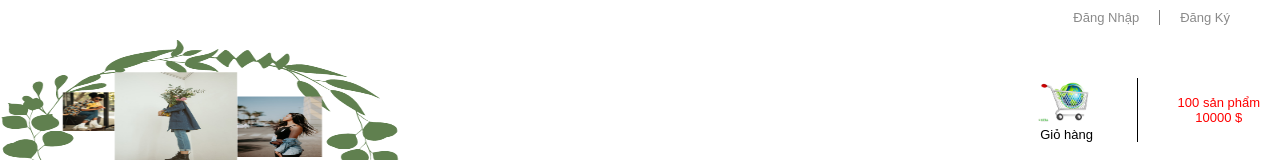
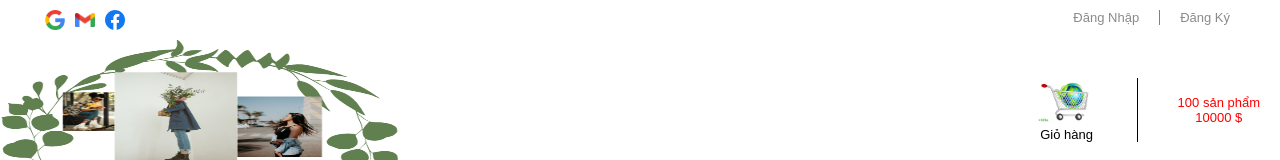
Before and after one commit to ChauKhanggithubio/ChauKhang.github.io, a plain HTML site: page index.html in a window 1280 px wide. Shown: the top 160 px of the page. Drawn offline with Linux system fonts and the light colour scheme.

Commit message:
Add files via upload

```diff
--- a/index.html
+++ b/index.html
@@ -14,13 +14,13 @@
             <div id="header-navbar">
                 <div class="header-navbar-link">
                     <a href="https://www.google.com" class="header-navbar-link__item">
-                        <img src="./Google__G__Logo.svg.png" alt="" class="header-navbar-link__item--img">
+                        <img src="./img/Google__G__Logo.svg.png" alt="" class="header-navbar-link__item--img">
                     </a>
                     <a align="center" href="https://www.gmail.com" class="header-navbar-link__item">
-                        <img src="./Gmail.png" alt="" class="header-navbar-link__item--img">
+                        <img src="./img/Gmail.png" alt="" class="header-navbar-link__item--img">
                     </a>
                     <a href="https://www.facebook.com" class="header-navbar-link__item">
-                        <img src="./1200px-Facebook_Logo_(2019).png" alt="" class="header-navbar-link__item--img">
+                        <img src="./img/1200px-Facebook_Logo_(2019).png" alt="" class="header-navbar-link__item--img">
                     </a>
                 </div>
                 <div class="header-navbar-account">
```
